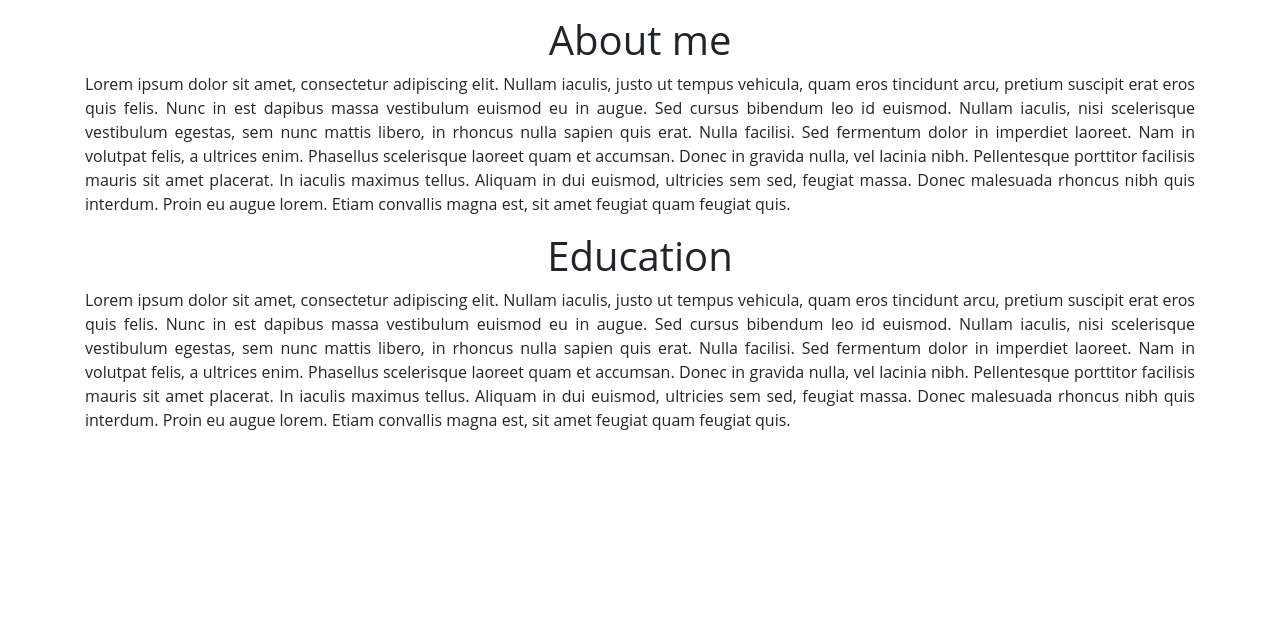
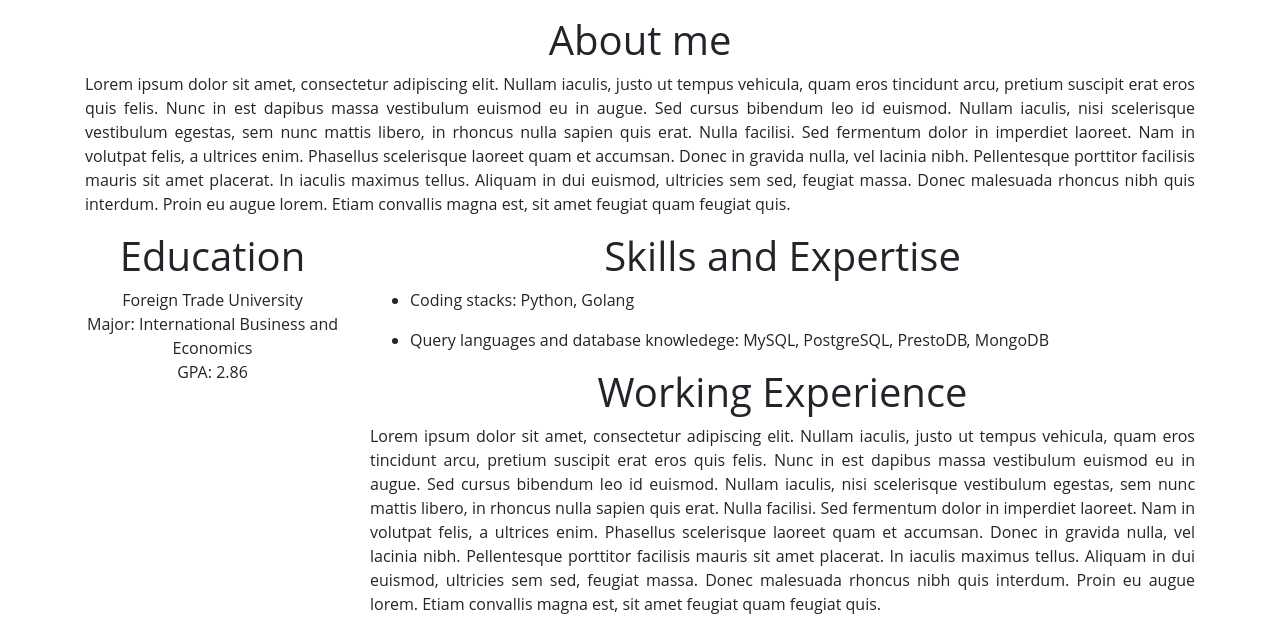
Before and after one commit to vietanhnl95/personal_blog, a Flask app: page / in a window 1280 px wide. Shown: the part 632-1264 px from the top of the page. Before the commit the page ends 1062 px from the top, so only its background shows below. Run offline with Flask 2, Linux system fonts and the light colour scheme; some libraries are stand-ins or nearby versions.

Commit message:
save code

```diff
--- a/personal_blog/templates/homepage.html
+++ b/personal_blog/templates/homepage.html
@@ -47,9 +47,28 @@
         <h1 class="text-center">About me</h1>
         <p class="text-justify">Lorem ipsum dolor sit amet, consectetur adipiscing elit. Nullam iaculis, justo ut tempus vehicula, quam eros tincidunt arcu, pretium suscipit erat eros quis felis. Nunc in est dapibus massa vestibulum euismod eu in augue. Sed cursus bibendum leo id euismod. Nullam iaculis, nisi scelerisque vestibulum egestas, sem nunc mattis libero, in rhoncus nulla sapien quis erat. Nulla facilisi. Sed fermentum dolor in imperdiet laoreet. Nam in volutpat felis, a ultrices enim. Phasellus scelerisque laoreet quam et accumsan. Donec in gravida nulla, vel lacinia nibh. Pellentesque porttitor facilisis mauris sit amet placerat. In iaculis maximus tellus. Aliquam in dui euismod, ultricies sem sed, feugiat massa. Donec malesuada rhoncus nibh quis interdum. Proin eu augue lorem. Etiam convallis magna est, sit amet feugiat quam feugiat quis.</p>
       </div>
-      <div>
-        <h1 class="text-center">Education</h1>
-        <p class="text-justify">Lorem ipsum dolor sit amet, consectetur adipiscing elit. Nullam iaculis, justo ut tempus vehicula, quam eros tincidunt arcu, pretium suscipit erat eros quis felis. Nunc in est dapibus massa vestibulum euismod eu in augue. Sed cursus bibendum leo id euismod. Nullam iaculis, nisi scelerisque vestibulum egestas, sem nunc mattis libero, in rhoncus nulla sapien quis erat. Nulla facilisi. Sed fermentum dolor in imperdiet laoreet. Nam in volutpat felis, a ultrices enim. Phasellus scelerisque laoreet quam et accumsan. Donec in gravida nulla, vel lacinia nibh. Pellentesque porttitor facilisis mauris sit amet placerat. In iaculis maximus tellus. Aliquam in dui euismod, ultricies sem sed, feugiat massa. Donec malesuada rhoncus nibh quis interdum. Proin eu augue lorem. Etiam convallis magna est, sit amet feugiat quam feugiat quis.</p>
+      <div class="row">
+        <div class='col-3'>
+          <h1 class="text-center">Education</h1>
+          <p class="text-center"> Foreign Trade University </br> Major: International Business and Economics </br> GPA: 2.86 </p>
+        </div>
+        <div class="col-9">
+          <div>
+            <h1 class="text-center">Skills and Expertise</h1>
+            <ul>
+              <li>
+                <p>Coding stacks: Python, Golang</p>
+              </li>
+              <li>
+                <p>Query languages and database knowledege: MySQL, PostgreSQL, PrestoDB, MongoDB</p>
+              </li>
+            </ul>
+          </div>
+          <div>
+            <h1 class="text-center">Working Experience</h1>
+            <p class="text-justify">Lorem ipsum dolor sit amet, consectetur adipiscing elit. Nullam iaculis, justo ut tempus vehicula, quam eros tincidunt arcu, pretium suscipit erat eros quis felis. Nunc in est dapibus massa vestibulum euismod eu in augue. Sed cursus bibendum leo id euismod. Nullam iaculis, nisi scelerisque vestibulum egestas, sem nunc mattis libero, in rhoncus nulla sapien quis erat. Nulla facilisi. Sed fermentum dolor in imperdiet laoreet. Nam in volutpat felis, a ultrices enim. Phasellus scelerisque laoreet quam et accumsan. Donec in gravida nulla, vel lacinia nibh. Pellentesque porttitor facilisis mauris sit amet placerat. In iaculis maximus tellus. Aliquam in dui euismod, ultricies sem sed, feugiat massa. Donec malesuada rhoncus nibh quis interdum. Proin eu augue lorem. Etiam convallis magna est, sit amet feugiat quam feugiat quis.</p>
+          </div>
+        </div>
       </div>
     </div>
   </body>
```
